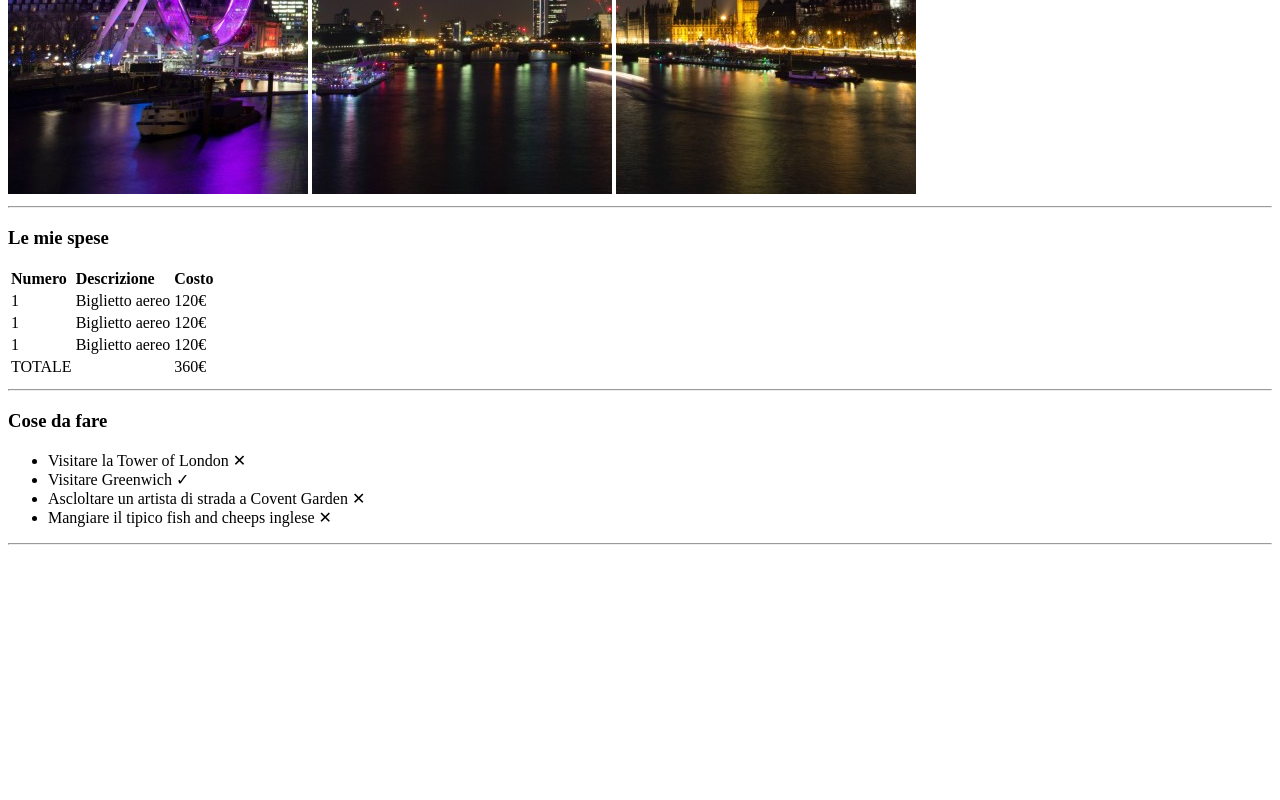
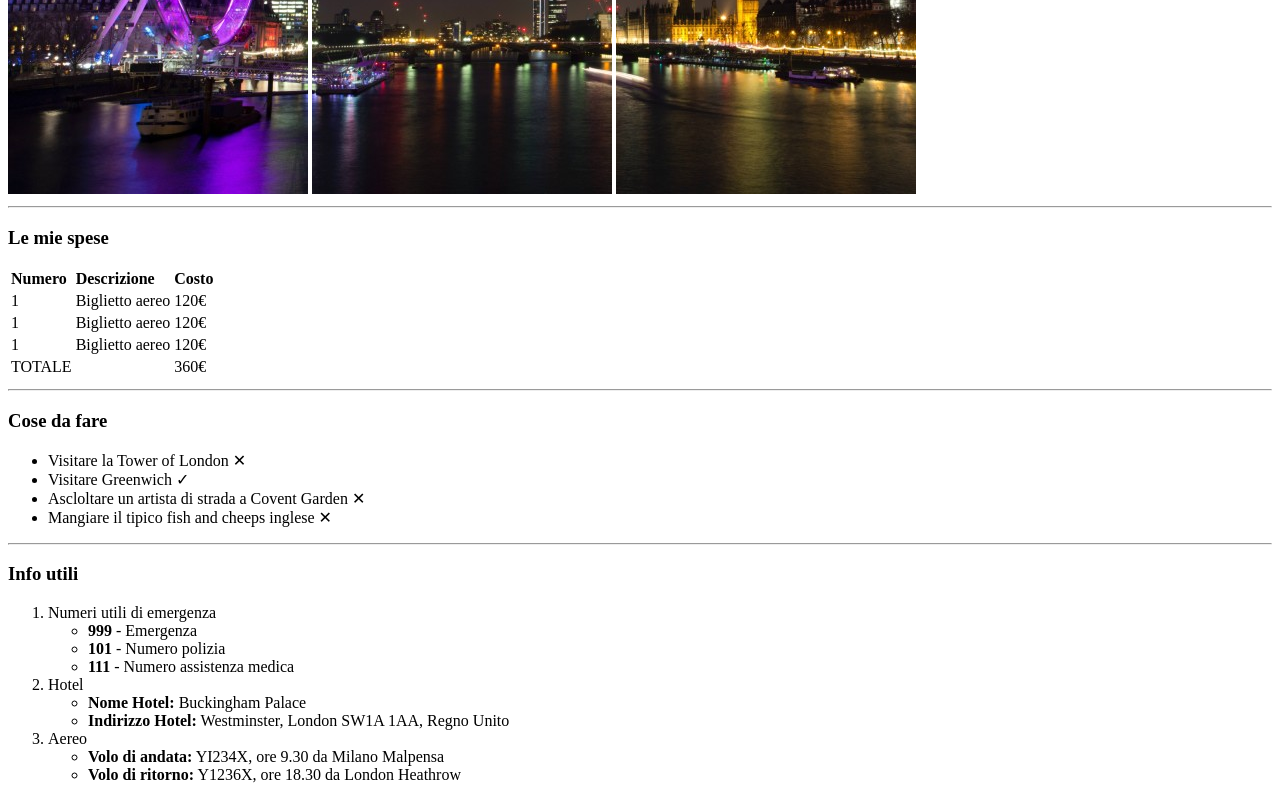
Before and after one commit to Alessiasansalone/html-css-london-trip, a plain HTML site: page index.html in a window 1280 px wide. Shown: the part 486-1286 px from the top of the page. Before the commit the page ends 1039 px from the top, so only its background shows below. Drawn offline with Linux system fonts and the light colour scheme.

Commit message:
ADD: section

```diff
--- a/index.html
+++ b/index.html
@@ -109,7 +109,32 @@
 
         <hr>
 
+        <section>
 
+            <h3><strong>Info utili</strong></h3>
+
+            <ol>
+                <li>Numeri utili di emergenza</li>
+                <ul>
+                    <li><strong>999</strong> - Emergenza</li>
+                    <li><strong>101</strong> - Numero polizia</li>
+                    <li><strong>111</strong> - Numero assistenza medica</li>
+                </ul>
+
+                <li>Hotel</li>
+                <ul>
+                    <li><strong>Nome Hotel:</strong> Buckingham Palace</li>
+                    <li><strong>Indirizzo Hotel:</strong> Westminster, London SW1A 1AA, Regno Unito</li>
+                </ul>
+
+                <li>Aereo</li>
+                <ul>
+                    <li><strong>Volo di andata:</strong> YI234X, ore 9.30 da Milano Malpensa</li>
+                    <li><strong>Volo di ritorno:</strong> Y1236X, ore 18.30 da London Heathrow</li>
+                </ul>
+            </ol>
+
+        </section>
 
 
 
```
